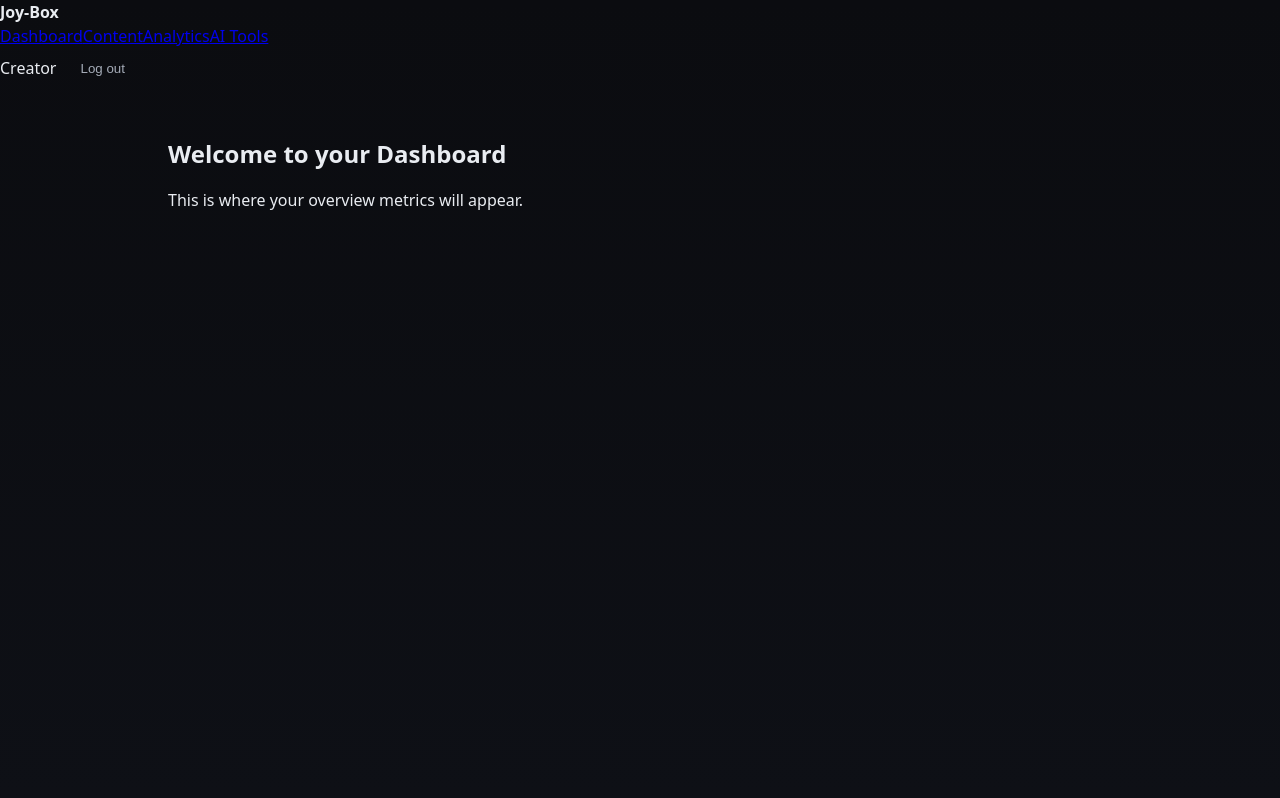
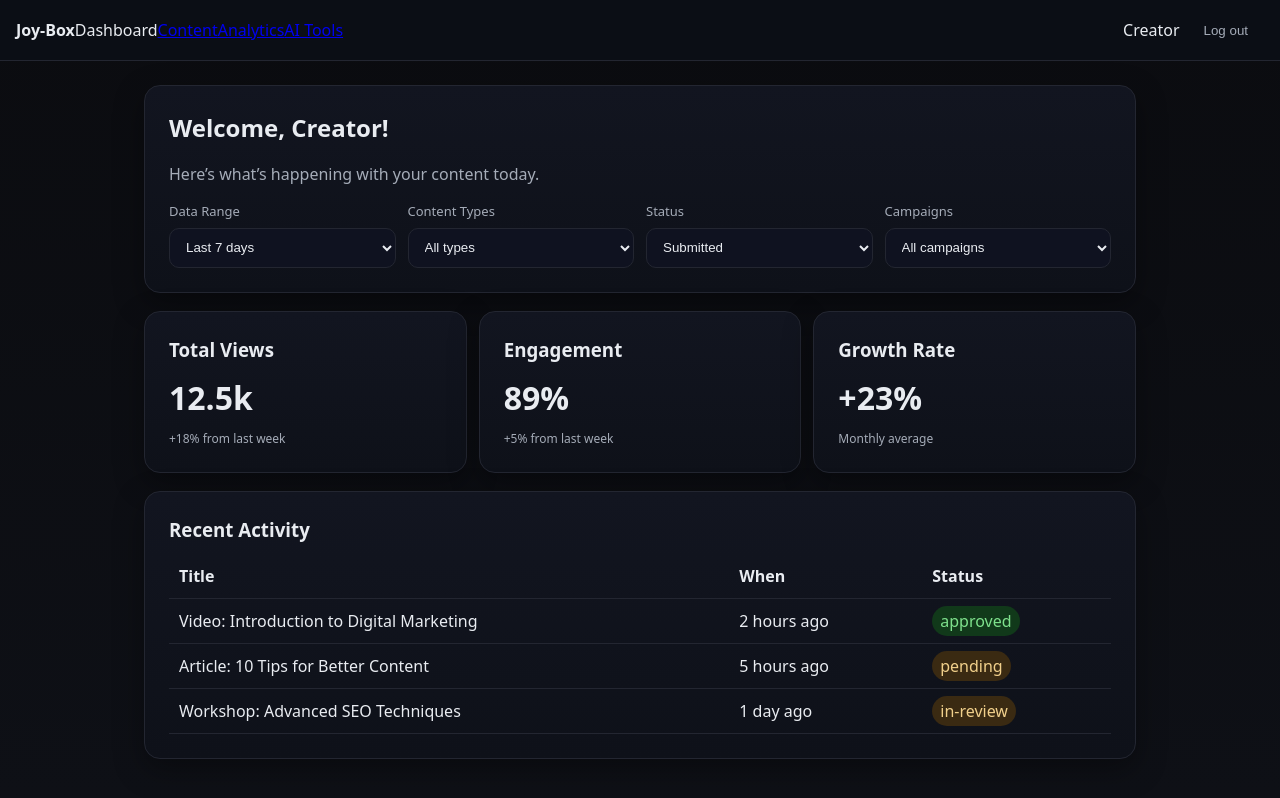
Before and after one commit to YunnYamoneAung/joybox-onboarding, a React (Vite) app: page /landing in a window 1280 px wide. Before the commit this address led to /landing/dashboard. Built offline with nearby package versions, Linux system fonts and the light colour scheme.

Commit message:
ui: dashboard without upload card (clean dark layout)

```diff
--- a/src/pages/Landing.jsx
+++ b/src/pages/Landing.jsx
@@ -1,18 +1,18 @@
+// src/pages/Landing.jsx
 import React from 'react';
-import { NavLink, Outlet } from 'react-router-dom';
 import { logout } from '../liff';
 
 export default function Landing({ user }) {
   return (
     <div className="page">
-      {/* ─── NAV BAR ───────────────────────────── */}
-      <header className="dash-topbar">
+      {/* Top bar */}
+      <header className="topbar">
         <div className="brand">Joy-Box</div>
         <nav className="tabs">
-          <NavLink to="/landing/dashboard" end>Dashboard</NavLink>
-          <NavLink to="/landing/content">Content</NavLink>
-          <NavLink to="/landing/analytics">Analytics</NavLink>
-          <NavLink to="/landing/ai-tools">AI Tools</NavLink>
+          <a className="active">Dashboard</a>
+          <a href="/content">Content</a>
+          <a href="/analytics">Analytics</a>
+          <a href="/ai-tools">AI Tools</a>
         </nav>
         <div className="spacer" />
         <div className="user">
@@ -21,9 +21,111 @@ export default function Landing({ user }) {
         </div>
       </header>
 
-      {/* ─── PAGE CONTENT ───────────────────────── */}
-      <main className="container">
-        <Outlet />
+      <main className="container gap">
+        {/* Hero / Filters card */}
+        <section className="card">
+          <h2>Welcome, Creator!</h2>
+          <p className="muted">Here’s what’s happening with your content today.</p>
+
+          <div className="grid-2" style={{gridTemplateColumns: 'repeat(4, 1fr)', gap: 12, marginTop: 16}}>
+            <label className="field">
+              <span>Data Range</span>
+              <select defaultValue="7d">
+                <option value="7d">Last 7 days</option>
+                <option value="30d">Last 30 days</option>
+                <option value="90d">Last 90 days</option>
+              </select>
+            </label>
+
+            <label className="field">
+              <span>Content Types</span>
+              <select defaultValue="all">
+                <option value="all">All types</option>
+                <option value="video">Video</option>
+                <option value="article">Article</option>
+                <option value="workshop">Workshop</option>
+              </select>
+            </label>
+
+            <label className="field">
+              <span>Status</span>
+              <select defaultValue="submitted">
+                <option value="submitted">Submitted</option>
+                <option value="in-review">In review</option>
+                <option value="approved">Approved</option>
+              </select>
+            </label>
+
+            <label className="field">
+              <span>Campaigns</span>
+              <select defaultValue="all-camp">
+                <option value="all-camp">All campaigns</option>
+                <option value="summer">Summer</option>
+                <option value="holiday">Holiday</option>
+              </select>
+            </label>
+          </div>
+        </section>
+
+        {/* KPI cards */}
+        <section className="grid-2" style={{gridTemplateColumns: 'repeat(3, 1fr)'}}>
+          <div className="card">
+            <div className="header-row">
+              <h3 style={{marginBottom:0}}>Total Views</h3>
+            </div>
+            <div style={{fontSize:32, fontWeight:700}}>12.5k</div>
+            <div className="fine">+18% from last week</div>
+          </div>
+
+          <div className="card">
+            <div className="header-row">
+              <h3 style={{marginBottom:0}}>Engagement</h3>
+            </div>
+            <div style={{fontSize:32, fontWeight:700}}>89%</div>
+            <div className="fine">+5% from last week</div>
+          </div>
+
+          <div className="card">
+            <div className="header-row">
+              <h3 style={{marginBottom:0}}>Growth Rate</h3>
+            </div>
+            <div style={{fontSize:32, fontWeight:700}}>+23%</div>
+            <div className="fine">Monthly average</div>
+          </div>
+        </section>
+
+        {/* Recent Activity */}
+        <section className="card">
+          <h3>Recent Activity</h3>
+          <div className="table">
+            <table className="table">
+              <thead>
+                <tr>
+                  <th>Title</th>
+                  <th>When</th>
+                  <th>Status</th>
+                </tr>
+              </thead>
+              <tbody>
+                <tr>
+                  <td>Video: Introduction to Digital Marketing</td>
+                  <td>2 hours ago</td>
+                  <td><span className="pill">approved</span></td>
+                </tr>
+                <tr>
+                  <td>Article: 10 Tips for Better Content</td>
+                  <td>5 hours ago</td>
+                  <td><span className="pill warn">pending</span></td>
+                </tr>
+                <tr>
+                  <td>Workshop: Advanced SEO Techniques</td>
+                  <td>1 day ago</td>
+                  <td><span className="pill warn">in-review</span></td>
+                </tr>
+              </tbody>
+            </table>
+          </div>
+        </section>
       </main>
     </div>
   );
```
